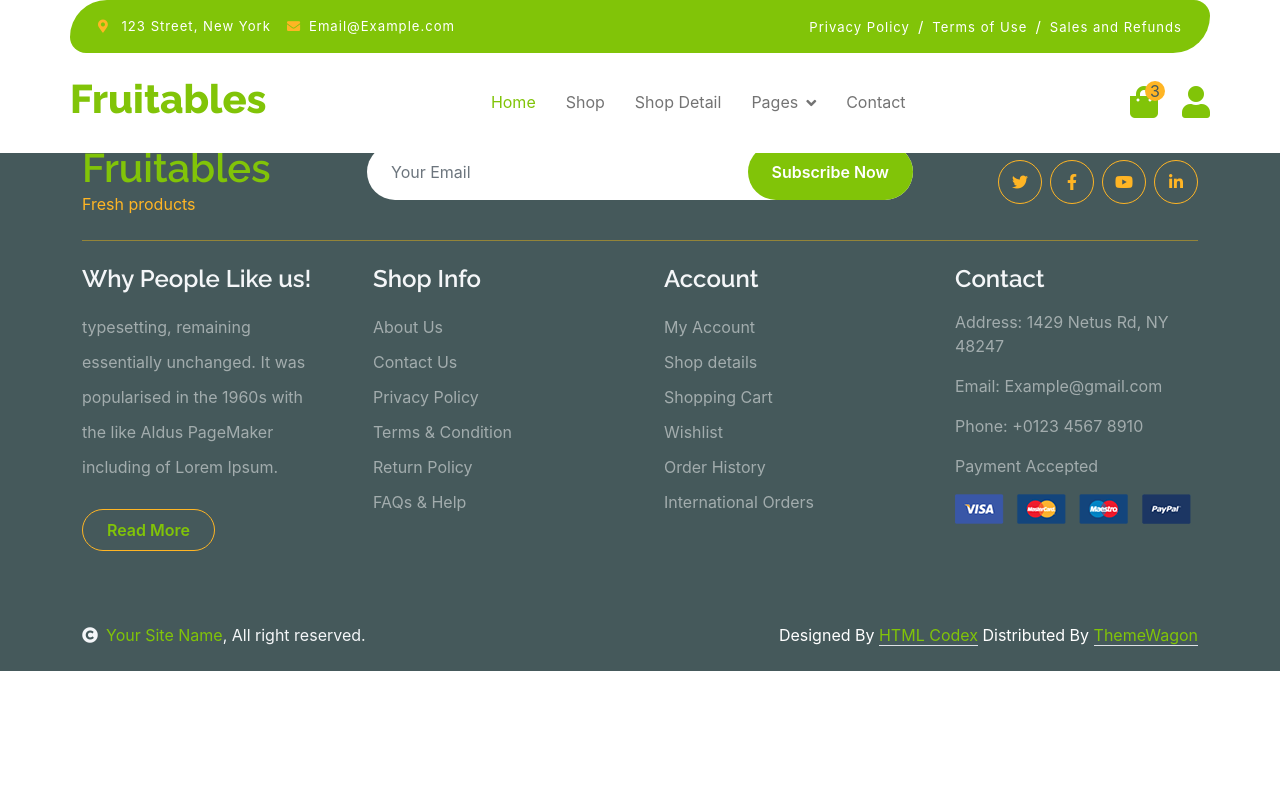
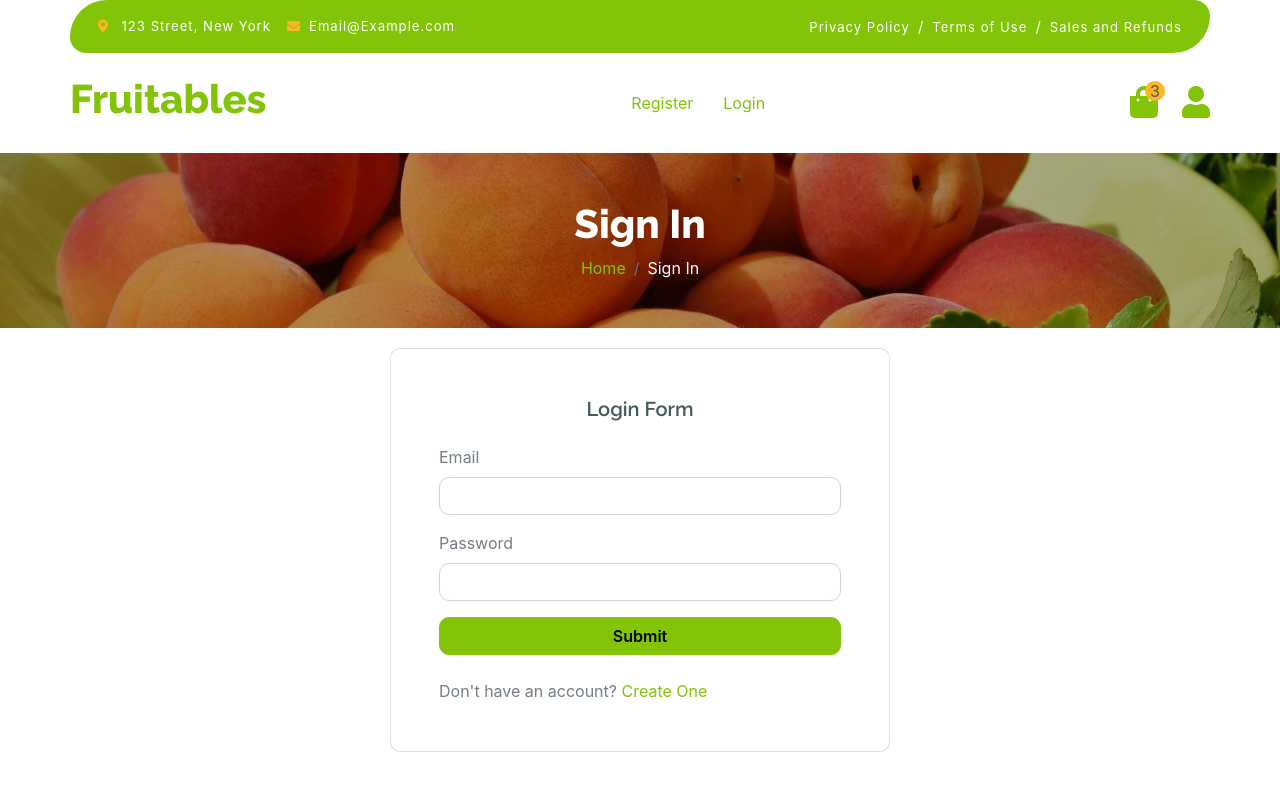
Before and after one commit to Saini-63/E-Commerce-React-Project-Ducat, a React (Create React App) app: page /login in a window 1280 px wide. Shown: the top 800 px of the page. Built offline with nearby package versions, Linux system fonts and the light colour scheme.

Commit message:
Here we create route and page for Login and Register

```diff
--- a/src/index.css
+++ b/src/index.css
@@ -21,3 +21,13 @@ code {
   background-color: #fff;
   opacity: 1;
 }
+
+.login-form {
+  margin-top: 20px;
+  width: 500px;
+  padding: 2rem 1rem 1rem;
+}
+
+.login-form form {
+  padding: 1rem;
+}
--- a/src/layouts/Header.jsx
+++ b/src/layouts/Header.jsx
@@ -1,5 +1,6 @@
 import React from 'react'
 import { Link } from 'react-router-dom'
+
 
 export default function Header() {
     return (
@@ -19,25 +20,14 @@ export default function Header() {
             </div>
             <div className="container px-0">
                 <nav className="navbar navbar-light bg-white navbar-expand-xl">
-                    <Link href="index.html" className="navbar-brand"><h1 className="text-primary display-6">Fruitables</h1></Link>
+                    <Link to="/" className="navbar-brand"><h1 className="text-primary display-6">Fruitables</h1></Link>
                     <button className="navbar-toggler py-2 px-3" type="button" data-bs-toggle="collapse" data-bs-target="#navbarCollapse">
                         <span className="fa fa-bars text-primary"></span>
                     </button>
                     <div className="collapse navbar-collapse bg-white" id="navbarCollapse">
                         <div className="navbar-nav mx-auto">
-                            <Link href="index.html" className="nav-item nav-link active">Home</Link>
-                            <Link href="shop.html" className="nav-item nav-link">Shop</Link>
-                            <Link href="shop-detail.html" className="nav-item nav-link">Shop Detail</Link>
-                            <div className="nav-item dropdown">
-                                <Link to="#" className="nav-link dropdown-toggle" data-bs-toggle="dropdown">Pages</Link>
-                                <div className="dropdown-menu m-0 bg-secondary rounded-0">
-                                    <Link href="cart.html" className="dropdown-item">Cart</Link>
-                                    <Link href="chackout.html" className="dropdown-item">Chackout</Link>
-                                    <Link href="testimonial.html" className="dropdown-item">Testimonial</Link>
-                                    <Link href="404.html" className="dropdown-item">404 Page</Link>
-                                </div>
-                            </div>
-                            <Link href="contact.html" className="nav-item nav-link">Contact</Link>
+                            <Link to="/register" className="nav-item nav-link active">Register</Link>
+                            <Link to="/login" className="nav-item nav-link active">Login</Link>
                         </div>
                         <div className="d-flex m-3 me-0">
                             <Link to="#" className="position-relative me-4 my-auto">
--- /dev/null
+++ b/src/pages/frontend/Login.jsx
@@ -0,0 +1,40 @@
+import React from 'react'
+import { Link } from 'react-router-dom'
+
+export default function Login() {
+    return (
+        <>
+            <div className="container-fluid page-header py-5">
+                <h1 className="text-center text-white display-6">Sign In</h1>
+                <ol className="breadcrumb justify-content-center mb-0">
+                    <li className="breadcrumb-item"><Link to="/">Home</Link></li>
+                    <li className="breadcrumb-item active text-white">Sign In</li>
+                </ol>
+            </div>
+            <div className="container">
+                <div className="wrapper d-flex align-items-center justify-content-center h-100">
+                    <div className="card login-form">
+                        <div className="card-body">
+                            <h5 className="card-title text-center">Login Form</h5>
+                            <form>
+                                <div className="mb-3">
+                                    <label htmlFor="exampleInputEmail1" className="form-label">Email</label>
+                                    <input type="email" className="form-control" id="exampleInputEmail1"
+                                        aria-describedby="emailHelp" />
+                                </div>
+                                <div className="mb-3">
+                                    <label htmlFor="exampleInputPassword1" className="form-label">Password</label>
+                                    <input type="password" className="form-control" id="exampleInputPassword1" />
+                                </div>
+                                <button type="submit" className="btn btn-primary w-100">Submit</button>
+                                <div className="sign-up mt-4">
+                                    Don't have an account? <Link to="/register">Create One</Link>
+                                </div>
+                            </form>
+                        </div>
+                    </div>
+                </div>
+            </div>
+        </>
+    )
+}
--- /dev/null
+++ b/src/pages/frontend/Register.jsx
@@ -0,0 +1,40 @@
+import React from 'react'
+import { Link } from 'react-router-dom'
+
+export default function Register() {
+    return (
+        <>
+            <div className="container-fluid page-header py-5">
+                <h1 className="text-center text-white display-6">Sign Up</h1>
+                <ol className="breadcrumb justify-content-center mb-0">
+                    <li className="breadcrumb-item"><Link to="/">Home</Link></li>
+                    <li className="breadcrumb-item active text-white">Sign Up</li>
+                </ol>
+            </div>
+            <div className="container">
+                <div className="wrapper d-flex align-items-center justify-content-center h-100">
+                    <div className="card login-form">
+                        <div className="card-body">
+                            <h5 className="card-title text-center">Register Form</h5>
+                            <form>
+                                <div className="mb-3">
+                                    <label htmlFor="exampleInputEmail1" className="form-label">Email</label>
+                                    <input type="email" className="form-control" id="exampleInputEmail1"
+                                        aria-describedby="emailHelp" />
+                                </div>
+                                <div className="mb-3">
+                                    <label htmlFor="exampleInputPassword1" className="form-label">Password</label>
+                                    <input type="password" className="form-control" id="exampleInputPassword1" />
+                                </div>
+                                <button type="submit" className="btn btn-primary w-100">Submit</button>
+                                <div className="sign-up mt-4">
+                                    Don't have an account? <Link to="#">Create One</Link>
+                                </div>
+                            </form>
+                        </div>
+                    </div>
+                </div>
+            </div>
+        </>
+    )
+}
--- a/src/routes/Router.jsx
+++ b/src/routes/Router.jsx
@@ -14,6 +14,8 @@ import Users from '../pages/backend/users/Users'
 import AddOrEditUser from '../pages/backend/users/AddOrEditUser'
 import Orders from '../pages/backend/orders/Orders'
 import OrderView from '../pages/backend/orders/OrderView'
+import Login from '../pages/frontend/Login'
+import Register from '../pages/frontend/Register'
 
 export default function Router() {
     return (
@@ -29,6 +31,12 @@ export default function Router() {
 
             {/* checkout page */}
             <Route path='/checkout' element={<Checkout />} />
+
+            {/* login page */}
+            <Route path='/login' element={<Login />} />
+
+            {/* Register page */}
+            <Route path='/register' element={<Register />} />
 
             {/* admin routes */}
             <Route path='/admin'>
```
